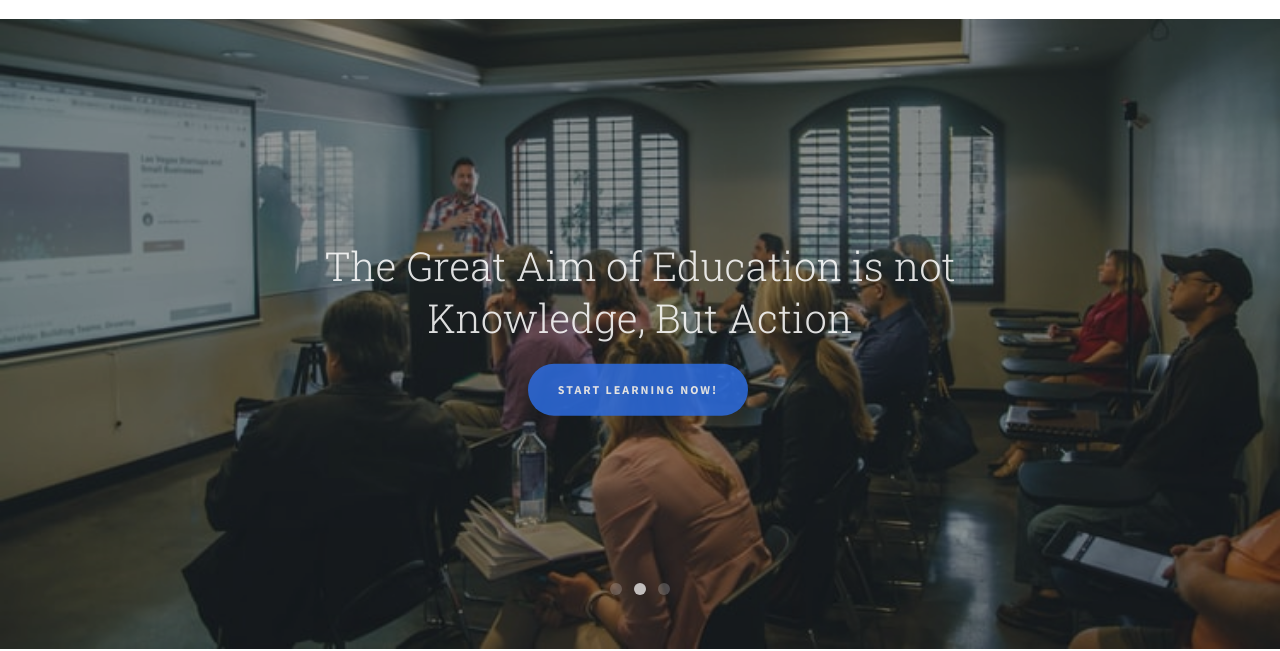
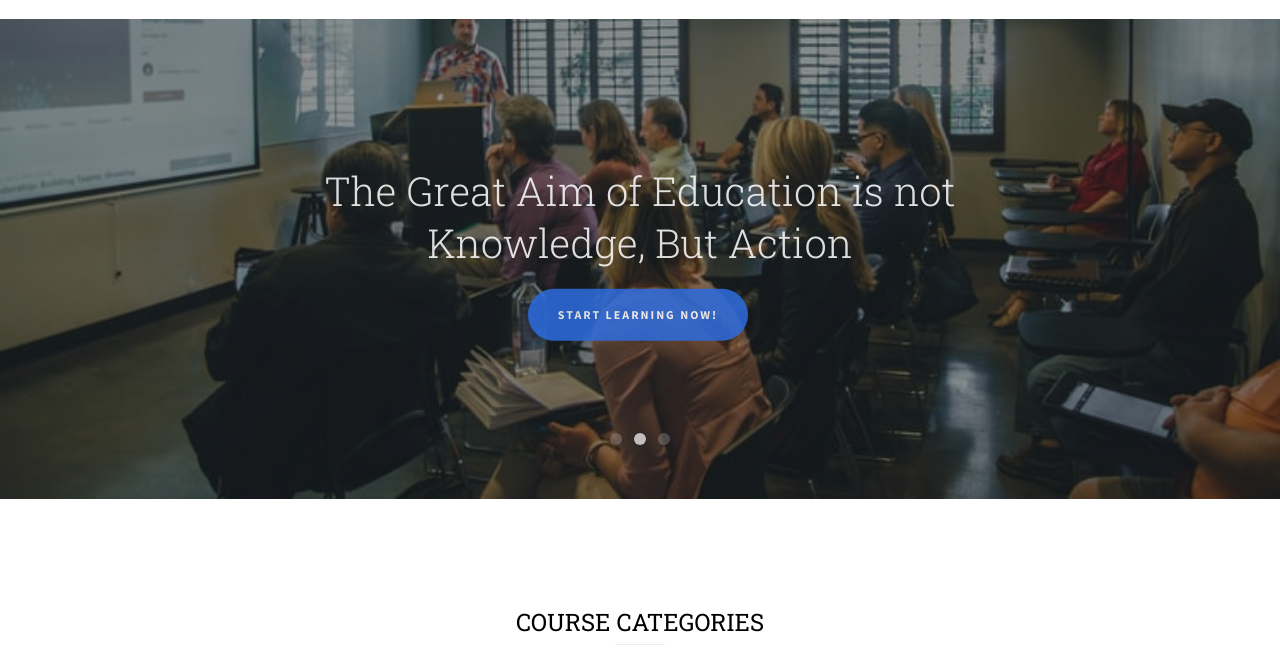
Before and after one commit to VEDHASTHRA/VEDHASTHRA, a plain HTML site: page index.html in a window 1280 px wide. Shown: the part 167-818 px from the top of the page. Drawn offline with Linux system fonts and the light colour scheme; files whose address does not match are found by name.

Commit message:
Update style.css

```diff
--- a/css/style.css
+++ b/css/style.css
@@ -283,8 +283,8 @@ h1, h2, h3, h4, h5, h6, figure {
 }
 
 #fh5co-hero {
-  min-height: 630px;
-  height: 630px;
+  min-height: 480px;
+  height: 480px;
   background: #fff url(../images/loader.gif) no-repeat center center;
 }
 #fh5co-hero .btn {
@@ -306,8 +306,8 @@ h1, h2, h3, h4, h5, h6, figure {
   background-repeat: no-repeat;
   background-size: cover;
   background-position: bottom center;
-  min-height: 630px;
-  height: 630px;
+  min-height: 480px;
+  height: 480px;
   position: relative;
 }
 #fh5co-hero .flexslider .slides li:after {
@@ -341,8 +341,8 @@ h1, h2, h3, h4, h5, h6, figure {
 #fh5co-hero .flexslider .slider-text {
   display: table;
   opacity: 0;
-  min-height: 630px;
-  height: 630px;
+  min-height: 480px;
+  height: 480px;
   z-index: 9;
 }
 #fh5co-hero .flexslider .slider-text > .slider-text-inner {
```
